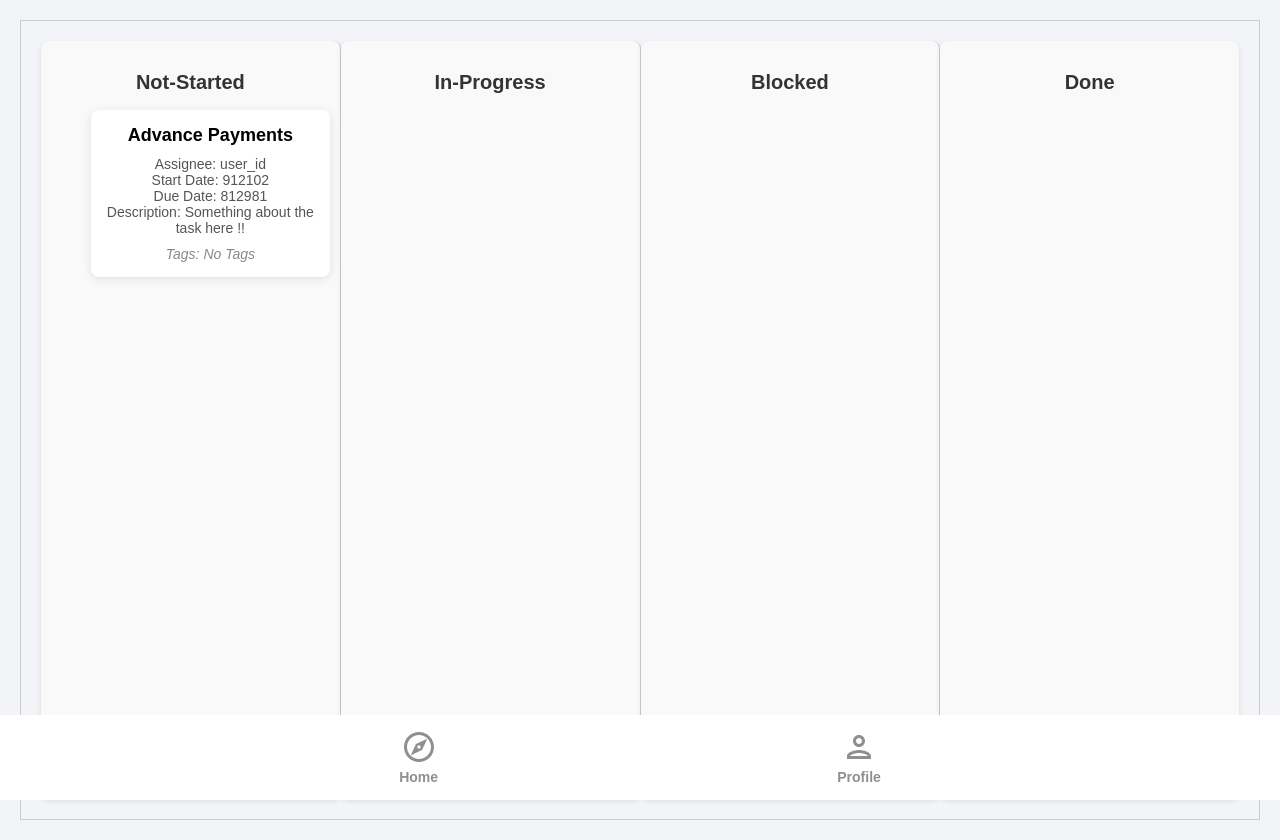
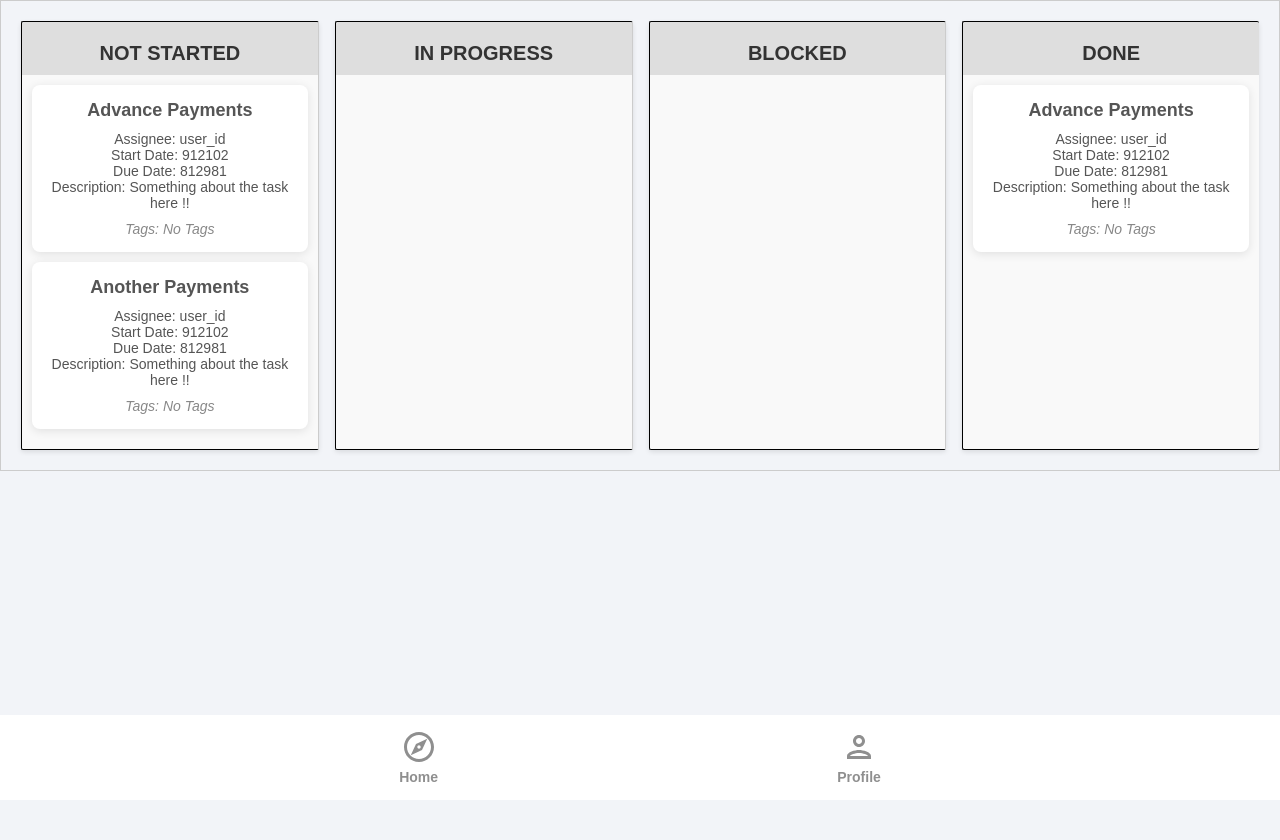
Before and after one commit to ikshitd/Ship-It, a React (Create React App) app: page /test in a window 1280 px wide. After the commit the page ends 800 px from the top, so only its background shows below. Built offline with nearby package versions, Linux system fonts and the light colour scheme.

Commit message:
feat: Updated the task-moving logic and added some styling

```diff
--- a/package.json
+++ b/package.json
@@ -3,6 +3,7 @@
   "version": "0.1.0",
   "private": true,
   "dependencies": {
+    "@hello-pangea/dnd": "^17.0.0",
     "@testing-library/jest-dom": "^5.14.1",
     "@testing-library/react": "^13.0.0",
     "@testing-library/user-event": "^13.2.1",
--- a/src/components/Board/Board.js
+++ b/src/components/Board/Board.js
@@ -1,11 +1,24 @@
-import { useState } from 'react';
-import Section from './Section';
+import React, { useState } from 'react';
+import { DragDropContext, Droppable, Draggable } from 'react-beautiful-dnd';
+import Task from './Task';
 
 export default function Board() {
-  const [tasks] = useState({
+  const [tasks, setTasks] = useState({
     NOT_STARTED: [
       {
+        id: 'task-1',
         heading: 'Advance Payments',
+        assigneeId: 'user_id',
+        startDate: '912102',
+        dueDate: '812981',
+        description: 'Something about the task here !!',
+        priority: 'Low',
+        status: 'At-Risk',
+        tags: [],
+      },
+      {
+        id: 'task-2',
+        heading: 'Another Payments',
         assigneeId: 'user_id',
         startDate: '912102',
         dueDate: '812981',
@@ -17,15 +30,75 @@ export default function Board() {
     ],
     IN_PROGRESS: [],
     BLOCKED: [],
-    DONE: [],
+    DONE: [
+      {
+        id: 'task-3',
+        heading: 'Advance Payments',
+        assigneeId: 'user_id',
+        startDate: '912102',
+        dueDate: '812981',
+        description: 'Something about the task here !!',
+        priority: 'Low',
+        status: 'At-Risk',
+        tags: [],
+      },
+    ],
   });
 
+  const onDragEnd = (result) => {
+    // TODO: Update the logic for moving the tasks here and there.
+    const { source, destination } = result;
+    // If no destination, do nothing
+    if (!destination) return;
+    // If source and destination are the same, do nothing
+    if (source.droppableId === destination.droppableId && source.index === destination.index) {
+      return;
+    }
+    // Remove task from source list
+    const sourceTasks = Array.from(tasks[source.droppableId]);
+    const [movedTask] = sourceTasks.splice(source.index, 1);
+    // Add task to destination list
+    const destinationTasks = Array.from(tasks[destination.droppableId]);
+    destinationTasks.splice(destination.index, 0, movedTask);
+    // Update state
+    setTasks({
+      ...tasks,
+      [source.droppableId]: sourceTasks,
+      [destination.droppableId]: destinationTasks,
+    });
+  };
+
   return (
-    <div className="board-container">
-      <Section title="Not-Started" tasks={tasks['NOT_STARTED']} />
-      <Section title="In-Progress" tasks={tasks['IN_PROGRESS']} />
-      <Section title="Blocked" tasks={tasks['BLOCKED']} />
-      <Section title="Done" tasks={tasks['DONE']} />
-    </div>
+    <DragDropContext onDragEnd={onDragEnd}>
+      <div className="board-container">
+        {Object.keys(tasks).map((columnId) => (
+          <Droppable key={columnId} droppableId={columnId}>
+            {(provided) => (
+              <div ref={provided.innerRef} {...provided.droppableProps} className="section-container">
+                <div className="task-details">
+                  <div className="section-heading">
+                    <h3> {columnId.replace('_', ' ')} </h3>
+                  </div>
+                  {tasks[columnId].map((task, index) => (
+                    <Draggable key={task.id} draggableId={task.id} index={index}>
+                      {(provided) => (
+                        <div
+                          ref={provided.innerRef}
+                          {...provided.draggableProps}
+                          {...provided.dragHandleProps}
+                        >
+                          <Task key={task.id} task={task}></Task>
+                        </div>
+                      )}
+                    </Draggable>
+                  ))}
+                  {provided.placeholder}
+                </div>
+              </div>
+            )}
+          </Droppable>
+        ))}
+      </div>
+    </DragDropContext>
   );
 }
--- a/src/components/Board/Section.js
+++ /dev/null
@@ -1,14 +0,0 @@
-import Task from './Task';
-
-export default function Section({ title, tasks }) {
-  return (
-    <div className="section-container">
-      <h3> {title} </h3>
-      <ul>
-        {tasks.map((task) => {
-          return <Task task={task} />;
-        })}
-      </ul>
-    </div>
-  );
-}
--- a/src/index.css
+++ b/src/index.css
@@ -850,16 +850,19 @@ button {
 /* Board Styling */
 .board-container {
   display: flex;
-  justify-content: space-around;
-  margin: 20px;
+  /* margin: 50px; */
+  gap: 1rem;
 }
 
 .section-container {
   width: 25%;
   padding: 10px;
   background-color: #f9f9f9;
-  border-radius: 8px;
+  border-radius: 2px;
   box-shadow: 0 2px 5px rgba(0, 0, 0, 0.1);
+  border-style: solid;
+  border-width: 0.5px;
+  border-collapse: collapse;
 }
 
 h3 {
@@ -881,7 +884,7 @@ h3 {
 .board-container {
   display: flex;
   padding: 20px;
-  height: 100vh;
+  height: 100%;
   border: 1px solid #ccc;
 }
 
@@ -926,3 +929,14 @@ h3 {
   color: #888;
   margin-top: 10px;
 }
+
+.section-heading {
+  background-color: rgba(0, 0, 0, 0.11);
+  padding: 0px;
+  margin-top: -10px;
+  margin-left: -10px;
+  margin-right: -10px;
+  display: flex;
+  justify-content: center;
+  align-items: center;
+}
--- a/src/index.js
+++ b/src/index.js
@@ -5,13 +5,5 @@ import App from './App';
 import reportWebVitals from './reportWebVitals';
 
 const root = ReactDOM.createRoot(document.getElementById('root'));
-root.render(
-  <React.StrictMode>
-    <App />
-  </React.StrictMode>
-);
-
-// If you want to start measuring performance in your app, pass a function
-// to log results (for example: reportWebVitals(console.log))
-// or send to an analytics endpoint. Learn more: https://bit.ly/CRA-vitals
+root.render(<App />);
 reportWebVitals();
```
Also changed, not shown: 1 other file (tests, documents, lock files or other folders).
